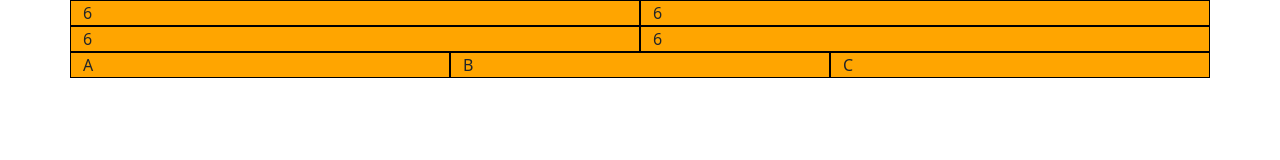
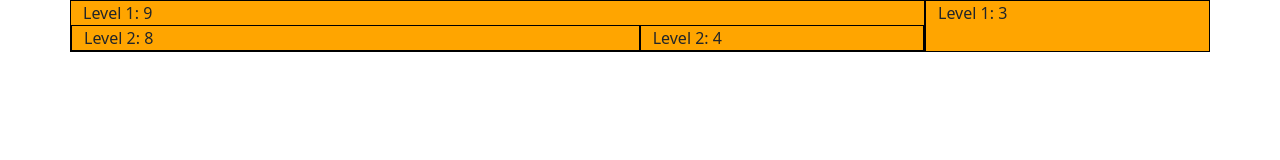
Before and after one commit to Miyu-N/Web, a plain HTML site: page bootstrap5/index.html in a window 1280 px wide. Drawn offline with nearby package versions, Linux system fonts and the light colour scheme.

Commit message:
Udemy bootstrap gridsystem3

```diff
--- a/bootstrap5/index.html
+++ b/bootstrap5/index.html
@@ -16,40 +16,32 @@
 <body>
   <div class="container">
     <!-- <div class="row">
-      <div class="col-6 orange">6</div>
-      <div class="col-6 orange">6</div>
-      <div class="col-6 orange">6</div>
-      <div class="col-6 orange">6</div>
-    </div>
-      <div class="row">
-      <div class="col orange">A</div>
-      <div class="col orange">B</div>
-      <div class="col orange">C</div>
-  </div> -->
-    <!-- <div class="row">
-      <div class="col-sm-6 orange">6</div>
-      <div class="col-sm-6 orange">6</div>
-      <div class="col-sm-6 orange">6</div>
-      <div class="col-sm-6 orange">6</div>
-    </div>
-      <div class="row">
-      <div class="col-sm orange">A</div>
-      <div class="col-sm orange">B</div>
-      <div class="col-sm orange">C</div>
+      <div class="col-lg-1 col-md-2 orange">1</div>
+      <div class="col-lg-1 col-md-2 orange">1</div>
+      <div class="col-lg-1 col-md-2 orange">1</div>
+      <div class="col-lg-1 col-md-2 orange">1</div>
+      <div class="col-lg-1 col-md-2 orange">1</div>
+      <div class="col-lg-1 col-md-2 orange">1</div>
+      <div class="col-lg-1 col-md-2 orange">1</div>
+      <div class="col-lg-1 col-md-2 orange">1</div>
+      <div class="col-lg-1 col-md-2 orange">1</div>
+      <div class="col-lg-1 col-md-2 orange">1</div>
+      <div class="col-lg-1 col-md-2 orange">1</div>
+      <div class="col-lg-1 col-md-2 orange">1</div>
     </div> -->
     <div class="row">
-      <div class="col-lg-6 orange">6</div>
-      <div class="col-lg-6 orange">6</div>
-      <div class="col-lg-6 orange">6</div>
-      <div class="col-lg-6 orange">6</div>
+      <div class="col-sm-9 orange">
+        Level 1: 9
+        <div class="row">
+          <div class="col-sm-8 orange">Level 2: 8</div>
+          <div class="col-sm-4 orange">Level 2: 4</div>
+        </div>
+      </div>
+      <div class="col-sm-3 orange">
+        Level 1: 3
+      </div>
     </div>
-      <div class="row">
-      <div class="col-lg orange">A</div>
-      <div class="col-lg orange">B</div>
-      <div class="col-lg orange">C</div>
-    </div>
-</div>
-
+  </div>
   <script src="https://cdn.jsdelivr.net/npm/bootstrap@5.0.1/dist/js/bootstrap.bundle.min.js" integrity="sha384-gtEjrD/SeCtmISkJkNUaaKMoLD0//ElJ19smozuHV6z3Iehds+3Ulb9Bn9Plx0x4" crossorigin="anonymous"></script>
 </body>
 </html>
```
